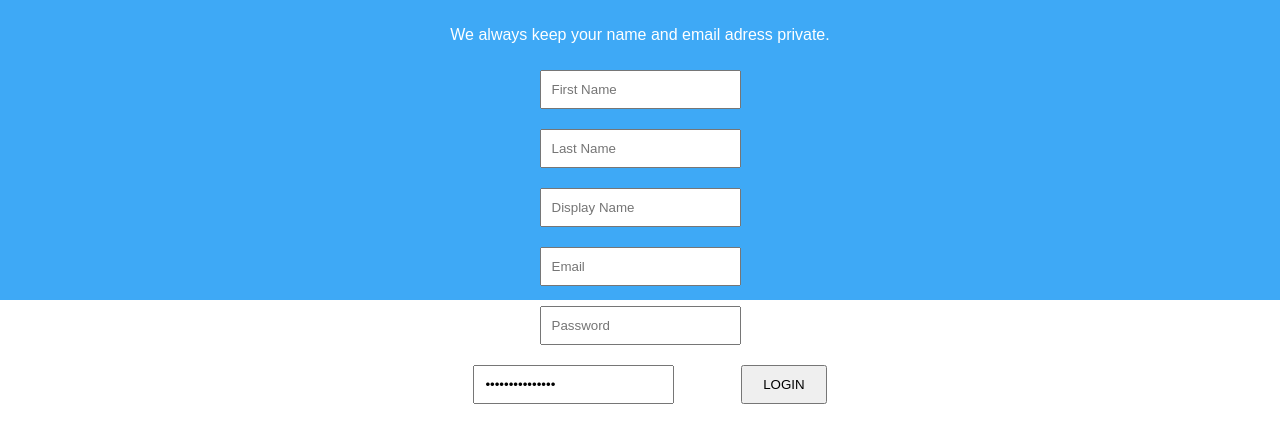
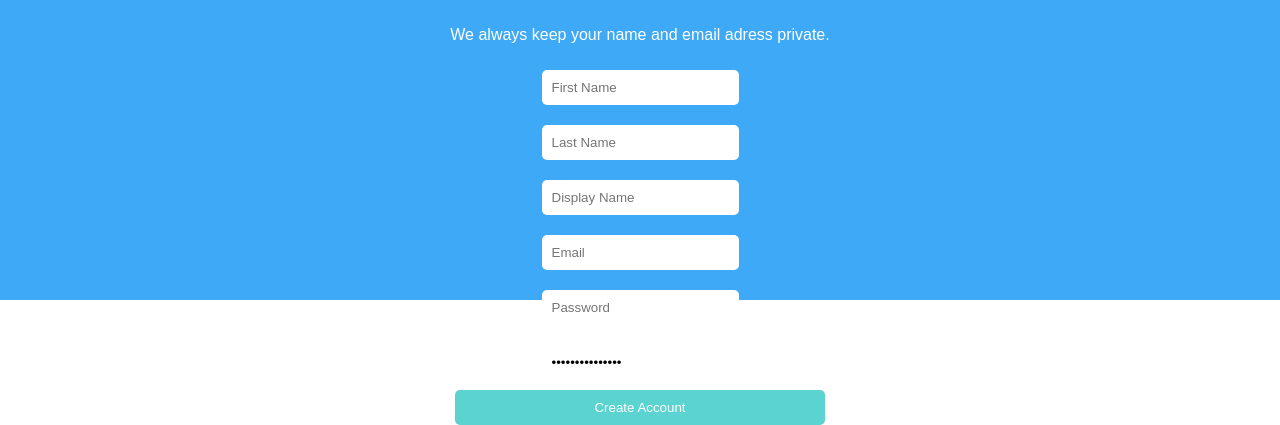
Before and after one commit to vitaliisyrykh/project, a React (Create React App) app: page /signUp in a window 1280 px wide. Shown: the part 500-925 px from the top of the page. Built offline with nearby package versions, Linux system fonts and the light colour scheme.

Commit message:
add submitModif

```diff
--- a/src/components/form-page/sign-in-page/sign-in-page.module.scss
+++ b/src/components/form-page/sign-in-page/sign-in-page.module.scss
@@ -20,15 +20,11 @@
 }
 
 .inputSignIn>input{
+  @extend %inputForms;
+
   width:100%;
-  padding: 10px;
-  border: none;
 
-  border-radius: 5px;
 }
 .submit>input{
-  border: none;
-
-  color: white;
-  background-color:#5bd3d1;
+  @extend %submitForms;
 }
--- a/src/components/form-page/sign-up-page/index.jsx
+++ b/src/components/form-page/sign-up-page/index.jsx
@@ -60,8 +60,8 @@
                   <Field name='' type='password' placeholder='Confirm Password'/>
                 </div>
 
-                <div className={`${styles.inputContainer} ${styles.widthModif}`}>
-                  <Field type='submit' value='LOGIN' />
+                <div className={`${styles.inputContainer} ${styles.modifForSubmit} ${styles.widthModifSubmitConteiner}`}>
+                  <Field type='submit' value='Create Account' />
                 </div>
               </div>
             </Form>
--- a/src/components/form-page/sign-up-page/sign-up-page.module.scss
+++ b/src/components/form-page/sign-up-page/sign-up-page.module.scss
@@ -2,6 +2,7 @@
 
 .containerSignUp{
   @extend %flexSettingsForForm;
+  box-sizing: border-box;
 }
 .headingSignUp{
   @extend %heading;
@@ -22,9 +23,18 @@
 }
 
 .inputContainer>input{
+  @extend %inputForms;
    margin: 10px;
-  padding:10px;
+
 }
-.widthModif>input{
+.widthModifSubmitConteiner{
+  box-sizing: border-box;
   width: 100%;
+  padding: 0 15px;
+
 }
+.modifForSubmit>input{
+  @extend %submitForms;
+  width: 100%;
+  margin: 0;
+}
```
